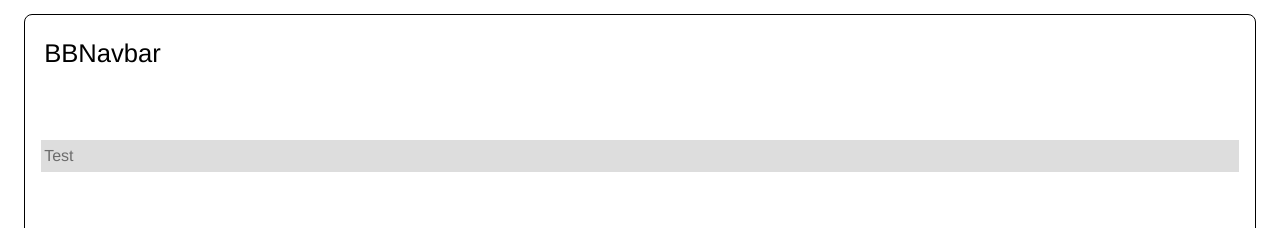
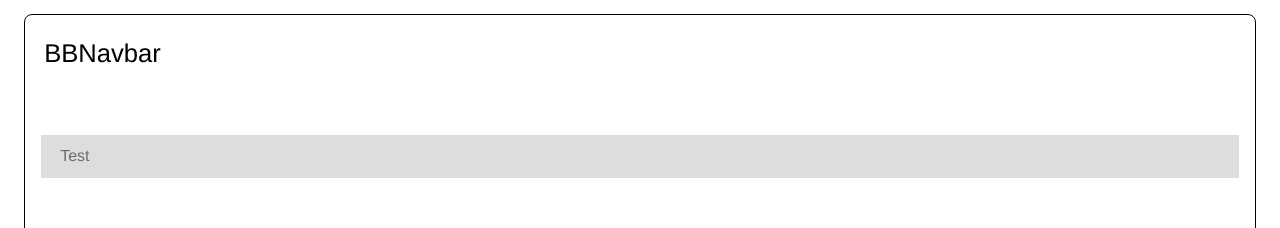
Before and after one commit to dan1229/nextjs-base-blocks, a Next.js app: page / in a window 1280 px wide. Shown: the part 3244-3472 px from the top of the page. Built offline with nearby package versions, Linux system fonts and the light colour scheme.

Commit message:
fix bbnavbar vars

```diff
--- a/src/bbnavbar/styles.module.scss
+++ b/src/bbnavbar/styles.module.scss
@@ -1,8 +1,8 @@
 $border-radius: var(--navbar-border-radius, 8px);
 $background-color: var(--navbar-background-color, #dddddd);
 $title-color: var(--navbar-title-color, #6c6c6c);
-$brand-padding: (--navbar-brand-padding, 0.5rem);
-$container-brand-margin: (--navbar-container-brand-margin, 0 0.5rem);
+$brand-padding: var(--navbar-brand-padding, 0.5rem);
+$container-brand-margin: var(--navbar-container-brand-margin, 0 0.5rem);
 
 /**
 * ELEVATION
```
Also changed, not shown: 1 other file (tests, documents, lock files or other folders).
